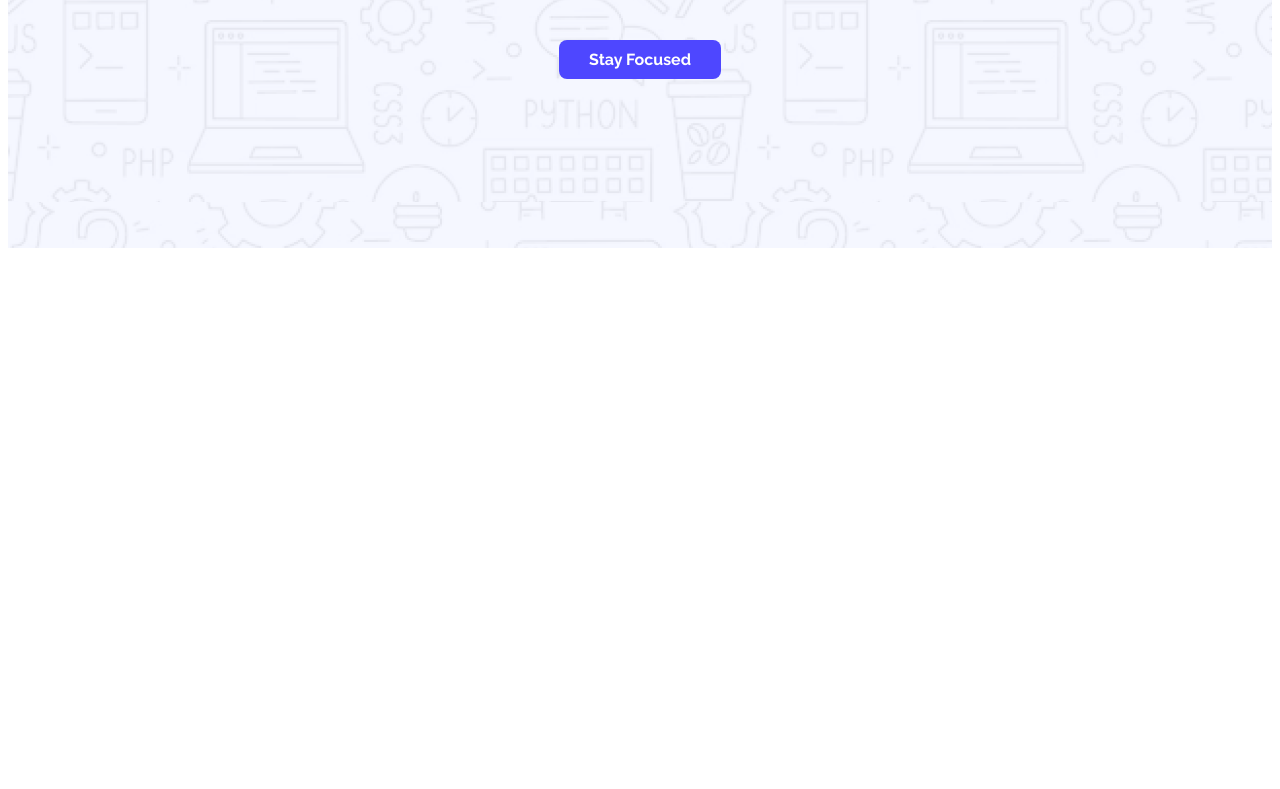
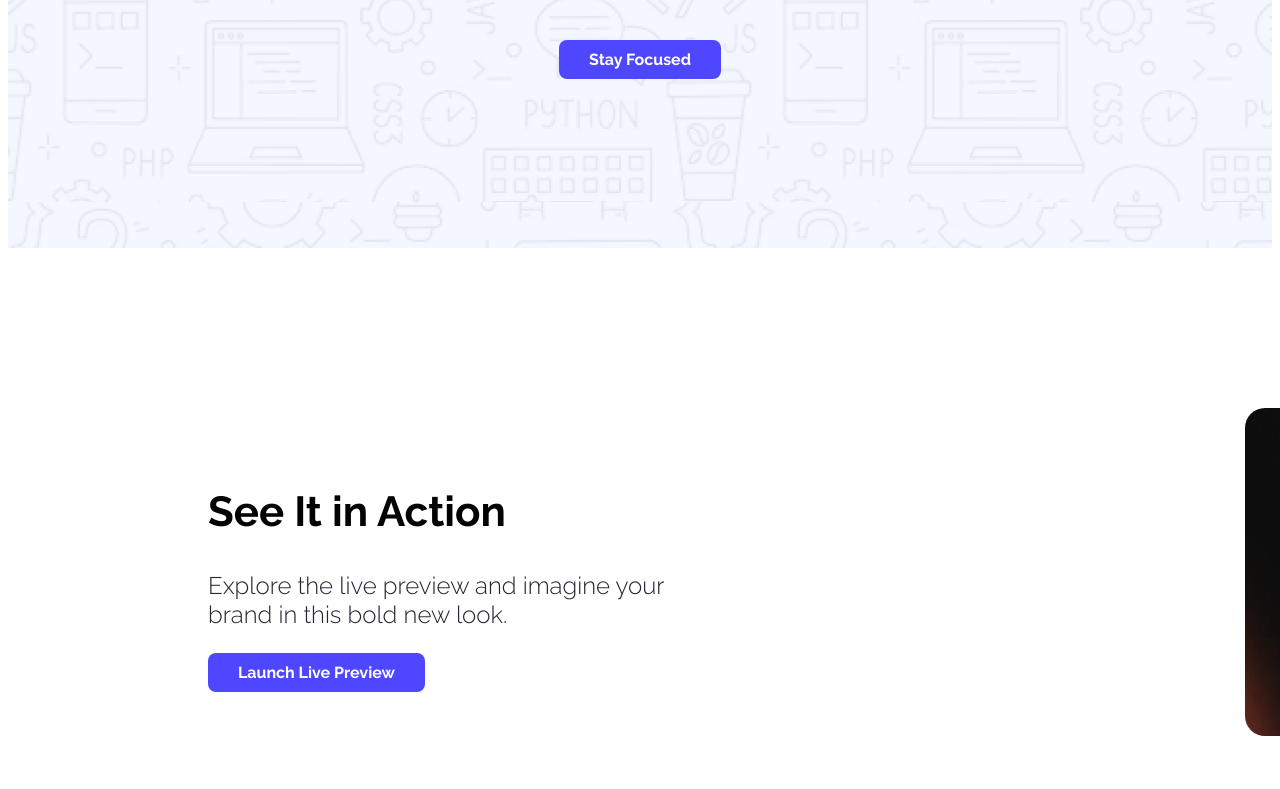
Before and after one commit to pcode99/assignment1, a plain HTML site: page index.html in a window 1280 px wide. Shown: the part 458-1247 px from the top of the page. Before the commit the page ends 800 px from the top, so only its background shows below. Drawn offline with Linux system fonts and the light colour scheme.

Commit message:
See It in Action

```diff
--- a/index.html
+++ b/index.html
@@ -22,7 +22,19 @@
 
         </div>
     </header>
-    <main>
+    <main class="main">
+        <div class="see-it">
+           <section>
+             <h1>See It in Action</h1>
+            <p>Explore the live preview and imagine your <br>brand in this bold new look.</p>
+            <button class="shard-btn">Launch Live Preview</button>
+           </section>
+            <img src="B12A01-landing-launchpad/Assets/wc-mini.png" alt="">
+
+
+
+        </div>
+
 
     </main>
     <footer>
--- a/style/style.css
+++ b/style/style.css
@@ -54,3 +54,35 @@ header h1{
     text-align: center;
 
 }
+
+
+/*start main saction design*/
+.see-it{
+    display: flex;
+    justify-content: space-between;
+    width: 1440px;
+    height: 328px;
+    align-items: center;
+    margin-left: 150px;
+    margin-right: 150px;
+    margin-top: 110px;
+   margin-bottom: 116px;
+   font-family: raleway;
+   padding: 50px;
+
+}
+.see-it img{
+    border-radius: 20px;
+
+}
+.see-it h1{
+    font-size: 42px;
+    font-weight: bold;
+    color:#030304;
+    font-family: raleway;
+}
+.see-it p{
+    color: #252432;
+    font-size: 24px;
+    font-weight: 300;
+}
```
